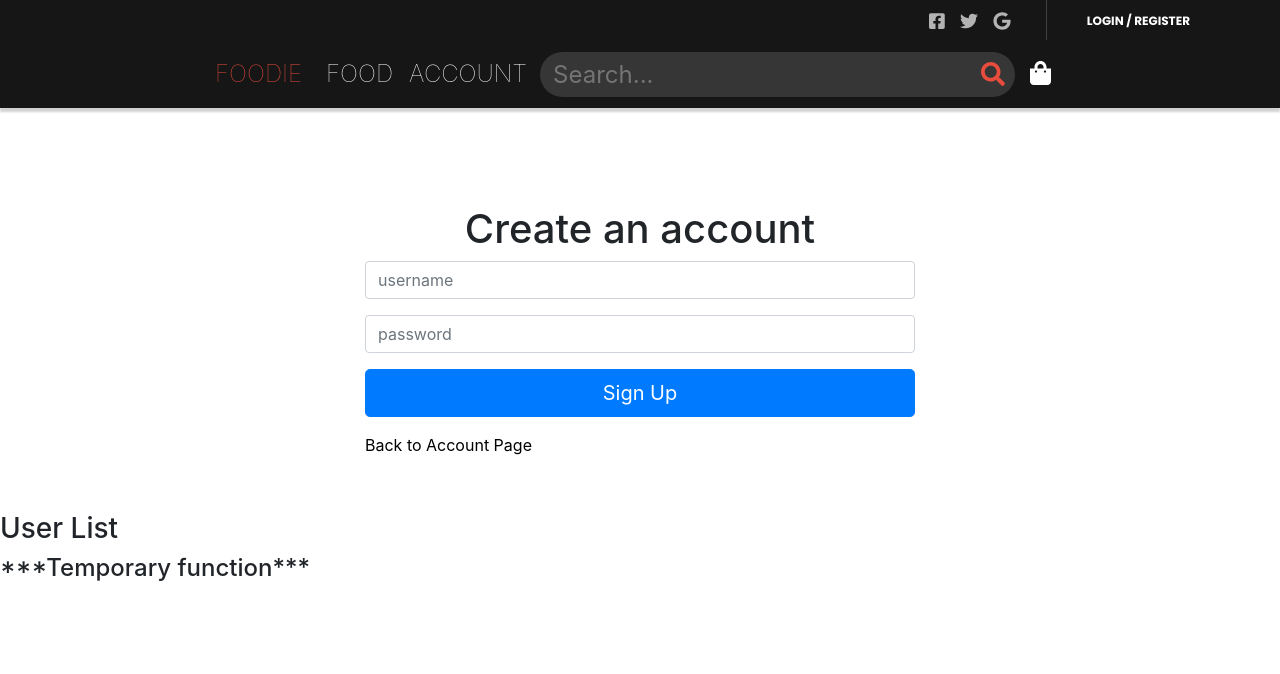
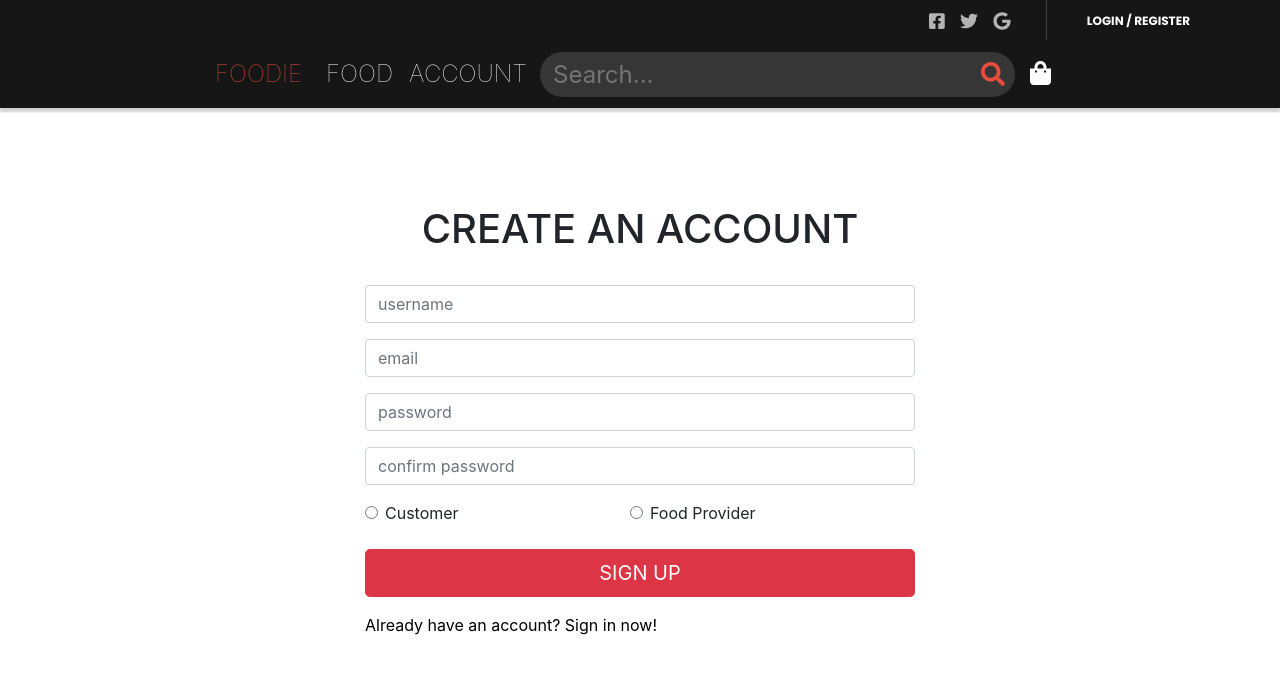
Before and after one commit to Alicia-Sheng/Foodie-WebVersion, a React app: page /register in a window 1280 px wide. Shown: the top 674 px of the page. Built offline with nearby package versions, Linux system fonts and the light colour scheme.

Commit message:
Update Register.js

```diff
--- a/src/components/Account/Register.js
+++ b/src/components/Account/Register.js
@@ -1,72 +1,155 @@
-import React, {useState} from 'react';
+import React from 'react';
 import { Link } from "react-router-dom";
-import PropTypes from 'prop-types';
-// import {RadioGroup, Radio} from 'react-radio-group';
 import './Register.css'
 import 'bootstrap/dist/css/bootstrap.min.css'
 
-var data = []
-
-const Register = () => {
-
-  const [users, updateUsers] = useState(data)
-  const [username, setName] = useState("")
-  const [password, setPassword] = useState("")
-
-  // this is the action when the submit button is pushed
-  const addUser = (event) => {
-    event.preventDefault()
-    const user = {id:users.length, username:username, password:password}
-    updateUsers(users.concat(user))
+class Register extends React.Component{
+  constructor(props){
+    super(props);
+    this.state = {
+      fields: {},
+      errors: {}
+    };
   }
 
-  // these are called when the form elements are modified
-  const updateName = event => setName(event.target.value)
-  const updatePassword = event => setPassword(event.target.value)
+  handleValidation(){
+    let fields = this.state.fields;
+    let errors = {};
+    let formIsValid = true;
 
+    // Name
+    if(!fields["username"]){
+      formIsValid = false;
+      errors["username"] = "Username cannot be empty";
+    }
+
+    if(typeof fields["username"] !== "undefined"){
+      if(!fields["username"].match(/^[a-zA-Z0-9]+$/)){
+        formIsValid = false;
+        errors["username"] = "Username can only include letters and numbers";
+      }
+    }
+
+    // Email
+    if(!fields["email"]){
+      formIsValid = false;
+      errors["email"] = "Email cannot be empty";
+    }
+
+    if(typeof fields["email"] !== "undefined"){
+      let lastAtPos = fields["email"].lastIndexOf('@');
+      let lastDotPos = fields["email"].lastIndexOf('.');
+
+      if (!(lastAtPos < lastDotPos &&
+          lastAtPos > 0 &&
+          fields["email"].indexOf('@@') == -1 &&
+          lastDotPos > 2 &&
+          (fields["email"].length - lastDotPos) > 2)) {
+        formIsValid = false;
+        errors["email"] = "Email is not valid";
+      }
+    }
+
+    // Password
+    if(!fields["password"]){
+      formIsValid = false;
+      errors["password"] = "Password cannot be empty";
+    }
+
+    if(typeof fields["password"] !== "undefined"){
+      if (fields["password"].length > 15){
+        formIsValid = false;
+        errors["password"] = "Password is too long (should be in 6-15 characters)";
+      }else if(fields["password"].length < 6){
+        formIsValid = false;
+        errors["password"] = "Password is too short (should be in 6-15 characters)";
+      }
+    }
+
+    if (fields["password"] !== fields["confirmPassword"]){
+      formIsValid = false;
+      errors["confirmPassword"] = "Password don't match";
+    }
+
+    // User Type
+    if(!fields["userType"]){
+      formIsValid = false;
+      errors["userType"] = "Please choose one from above";
+    }
+
+   this.setState({errors: errors});
+   return formIsValid;
+  }
+
+  handleSubmit(e){
+      e.preventDefault();
+
+      if(this.handleValidation()){
+        alert("Successfully registered as a " + this.state.fields["userType"] + "!");
+      }else{
+        alert("Form has errors.")
+      }
+  }
+
+  handleChange(field, e){
+      let fields = this.state.fields;
+      fields[field] = e.target.value;
+      this.setState({fields});
+  }
+
+  render(){
     return (
-    <>
       <section>
         <div className="block">
           <div className='container'>
             <div className='login-form'>
-            <h1>Create an account</h1>
-            <form onSubmit={addUser}>
+              <h1>CREATE AN ACCOUNT</h1>
+              <br/>
+              <form onSubmit={this.handleSubmit.bind(this)}>
                 <div className="form-group">
-                <input className="form-control" type="text" name="username" placeholder="username"  onChange={updateName}/>
+                  <input className="form-control" type="text" name="username" value={this.state.fields["username"]} placeholder="username" onChange={this.handleChange.bind(this, "username")} />
+                  <span style={{color: "red"}}>{this.state.errors["username"]}</span>
                 </div>
                 <div className="form-group">
-                <input className="form-control" type="password" name="password" placeholder="password"  onChange={updatePassword}/>
+                  <input className="form-control" type="text" name="email" value={this.state.fields["email"]} placeholder="email" onChange={this.handleChange.bind(this, "email")} />
+                  <span style={{color: "red"}}>{this.state.errors["email"]}</span>
                 </div>
-              {/* <RadioGroup name="user-type" row>
-                <Radio value="provider" label="Food Provider" />
-                <Radio value="customer" label="Customer" />
-              </RadioGroup> */}
                 <div className="form-group">
-                <button className="btn btn-lg btn-primary btn-block">Sign Up</button>
+                  <input className="form-control" type="password" name="password" value={this.state.fields["password"]} placeholder="password" onChange={this.handleChange.bind(this, "password")} />
+                  <span style={{color: "red"}}>{this.state.errors["password"]}</span>
+                </div>
+                <div className="form-group">
+                  <input className="form-control" type="password" name="confirmPassword" value={this.state.fields["confirmPassword"]} placeholder="confirm password" onChange={this.handleChange.bind(this, "confirmPassword")} />
+                  <span style={{color: "red"}}>{this.state.errors["confirmPassword"]}</span>
+                </div>
+                <div className="form-group">
+                  <div className="form-check">
+                    <span style={{display:'inline-block', width: '50%'}}>
+                      <label>
+                        <input type="radio" name="userType" value="customer" checked={this.state.fields["userType"] === "customer"} className="form-check-input" onChange={this.handleChange.bind(this, "userType")}/>
+                        Customer
+                      </label>
+                    </span>
+                    <span style={{display:'inline-block', width: '50%'}}>
+                      <label>
+                        <input type="radio" name="userType" value="provider" checked={this.state.fields["userType"] === "provider"} className="form-check-input" onChange={this.handleChange.bind(this, "userType")}/>
+                        Food Provider
+                      </label>
+                    </span>
+                  </div>
+                  <span style={{color: "red"}}>{this.state.errors["userType"]}</span>
+                </div>
+                <div className="form-group">
+                  <button className="btn btn-lg btn-danger btn-block">SIGN UP</button>
                 </div>
               </form>
-            <Link to="/account" className="link">Back to Account Page</Link>
+              <Link to="/login" className="link">Already have an account? Sign in now!</Link>
             </div>
           </div>
         </div>
       </section>
-
-    <h3> User List </h3>
-    <h4> ***Temporary function*** </h4>
-    <ul>
-       {users.map(user => (
-         <li key={user.id}>
-           User {user.id} - {user.username} : {user.password}
-         </li>
-       ))}
-     </ul>
-    </>
-  )
+    );
   }
-
-Register.propTypes = {
-  data: PropTypes.array.isRequired
 }
 
 export default Register;
```
Lines whose indentation alone changed are shown as unchanged.
